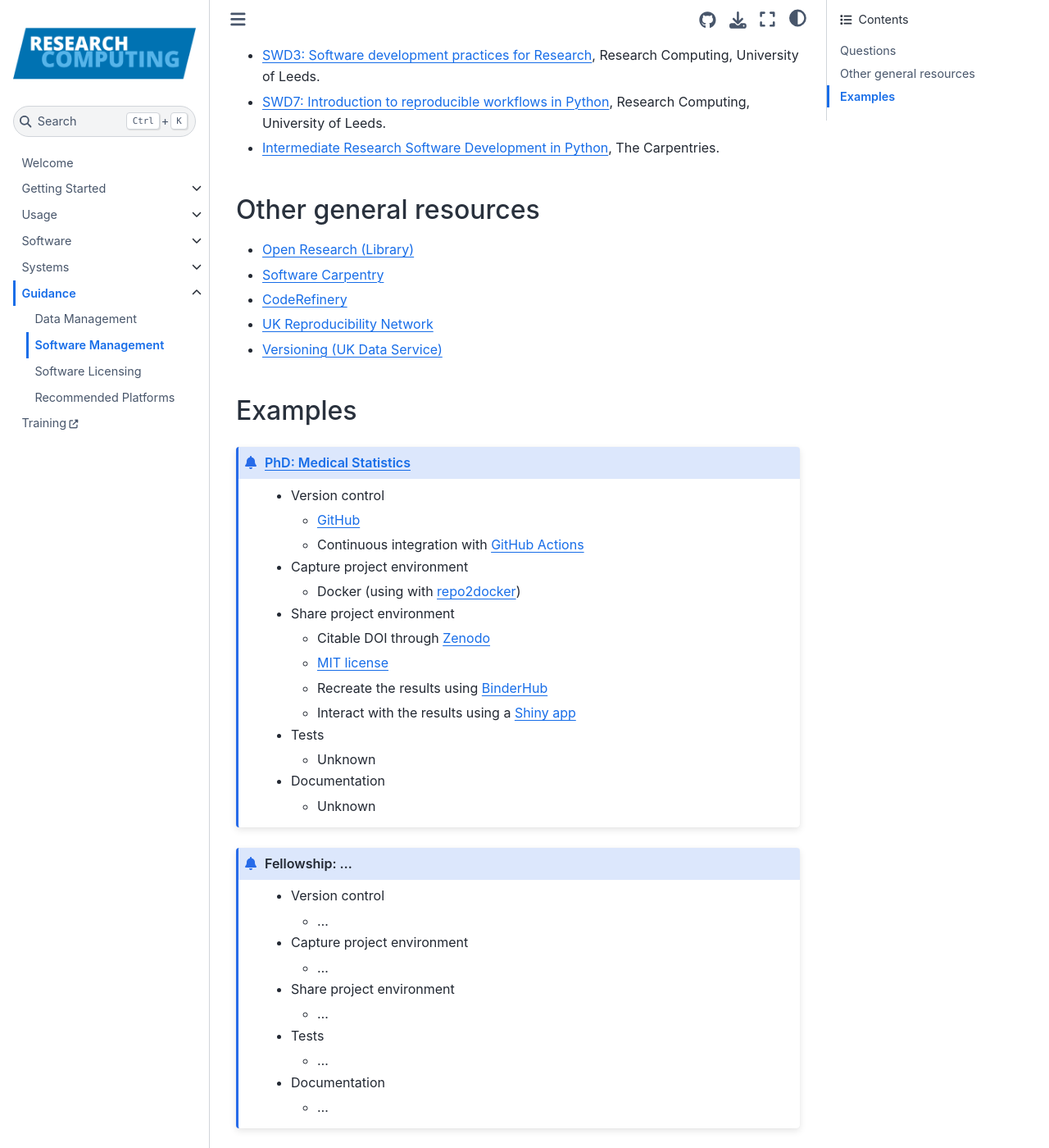
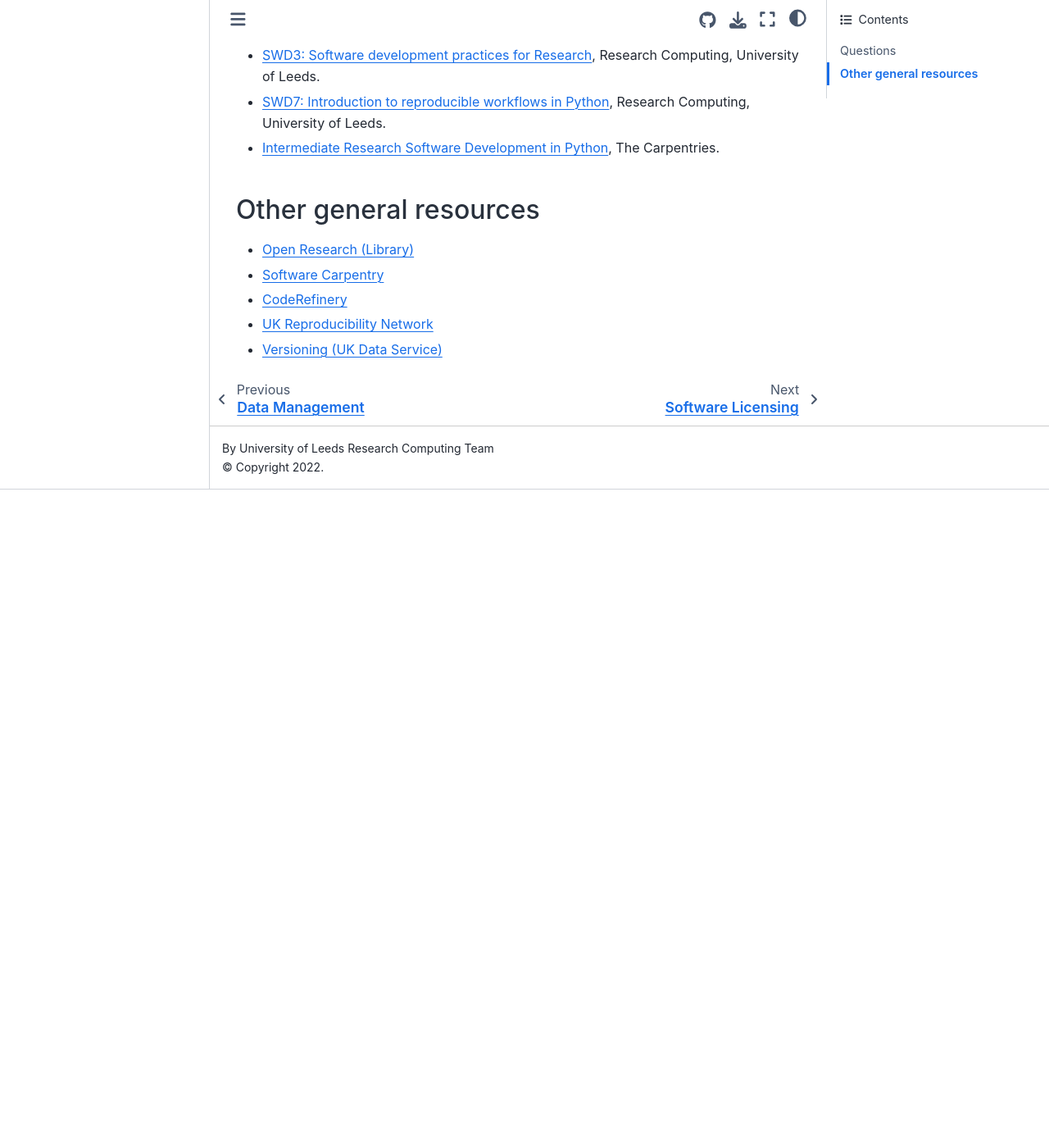
Before and after one commit to foqueiroz/arcdocs.github.io, a Jupyter Book: the page built from book/guidance/software_management.md, in a window 1280 px wide and 1400 px high, scrolled down 3532 px. Shown: the whole window at 82% size. Built offline with Jupyter Book 1.0.4 settings and Sphinx 7.4.7 and the Sphinx Book theme 1.1.4, drawn with Linux system fonts in a browser that asks for light colours; pages that are not in the unit, such as notebooks, are missing from menus; after the commit the page ends 4129 px from its top, so only the background shows below that.

Commit message:
Moving out incomplete examples for separate PR

````diff
--- a/book/guidance/software_management.md
+++ b/book/guidance/software_management.md
@@ -124,39 +124,3 @@
 - [CodeRefinery](https://coderefinery.org/)
 - [UK Reproducibility Network](https://www.ukrn.org/)
 - [Versioning (UK Data Service)](https://ukdataservice.ac.uk/learning-hub/research-data-management/format-your-data/versioning/)
-
-## Examples
-
-```{admonition} [PhD: Medical Statistics](https://the-turing-way.netlify.app/reproducible-research/case-studies/case-study-statistical.html)
-
-- Version control
-  - [GitHub](https://github.com/kkmann/sample-size-calculation-under-uncertainty)
-  - Continuous integration with [GitHub Actions](https://github.com/kkmann/sample-size-calculation-under-uncertainty/actions)
-- Capture project environment
-  - Docker (using with [repo2docker](https://github.com/jupyterhub/repo2docker))
-- Share project environment
-  - Citable DOI through [Zenodo](https://zenodo.org/record/4293865)
-  - [MIT license](https://github.com/kkmann/sample-size-calculation-under-uncertainty/blob/master/LICENSE)
-  - Recreate the results using [BinderHub](https://mybinder.org/v2/gh/kkmann/sample-size-calculation-under-uncertainty/master?urlpath=lab/tree/sample-size-calculation-under-uncertainty.ipynb)
-  - Interact with the results using a [Shiny app](https://mybinder.org/v2/gh/kkmann/sample-size-calculation-under-uncertainty/master?urlpath=shiny/shiny-app/)
-- Tests
-  - Unknown
-- Documentation
-  - Unknown
-
-```
-
-```{admonition} Fellowship: ...
-
-- Version control
-  - ...
-- Capture project environment
-  - ...
-- Share project environment
-  - ...
-- Tests
-  - ...
-- Documentation
-  - ...
-
-```
````
Also changed, not shown: book/guidance/data_management.md (+0 -24 lines), book/guidance/recommended_platforms.md (+0 -1 lines), book/guidance/start.md (+1 -1 lines).
